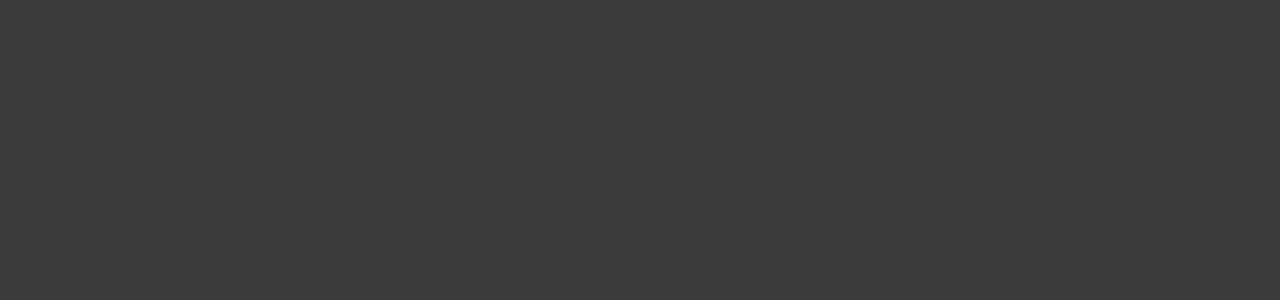
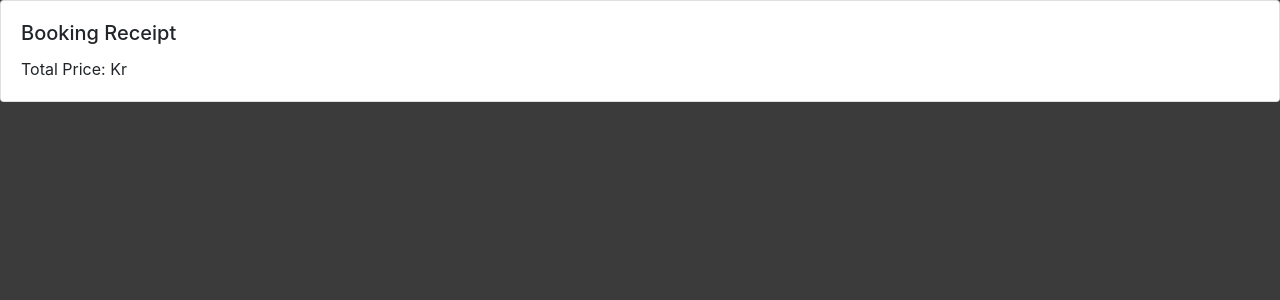
Before and after one commit to AruneeThongkrathok/Feature-Flicks---The-Cinema, a React (Vite) app: page /Receipt in a window 1280 px wide. Before the commit this address had no page. Shown: the top 300 px of the page. Built offline with nearby package versions, Linux system fonts and the light colour scheme.

Commit message:
Dispalying a receipt of t´booked movie when clicking book button

```diff
--- a/src/components/ChooseSeats.jsx
+++ b/src/components/ChooseSeats.jsx
@@ -1,7 +1,7 @@
 import React, { useEffect, useState } from "react";
-import { useLocation } from "react-router-dom";
+import { useLocation, useNavigate } from "react-router-dom";
 import "../css/ChooseSeats.css";
-import { Card, Col, Row, Image } from "react-bootstrap";
+import { Card, Col, Row, Image, Button } from "react-bootstrap";
 import TicketDropdown from "./TicketDropdown";
 
 export default function ChooseSeat() {
@@ -16,6 +16,8 @@ export default function ChooseSeat() {
     senior: 0,
     adult: 0,
   });
+  const navigate = useNavigate();
+  const [totalPrice, setTotalPrice] = useState(0);
 
   useEffect(() => {
     const fetchData = async () => {
@@ -82,8 +84,9 @@ export default function ChooseSeat() {
     }
   };
 
-  const handleTicketSelection = (ticketCounts) => {
+  const handleTicketSelection = (ticketCounts, totalPrice) => {
     setTicketCounts(ticketCounts);
+    setTotalPrice(totalPrice);
     console.log("Selected Ticket Counts:", ticketCounts);
     const totalTicketsChosen = Object.values(ticketCounts).reduce(
       (acc, count) => acc + count,
@@ -92,6 +95,17 @@ export default function ChooseSeat() {
     setSelectedSeats((prevSelectedSeats) =>
       prevSelectedSeats.slice(0, totalTicketsChosen)
     );
+  };
+
+  const handleBook = () => {
+    navigate("/Receipt", {
+      state: {
+        movieTitle: movieTitle,
+        screeningTime: screeningTime,
+        selectedSeats: selectedSeats,
+        totalPrice: totalPrice,
+      },
+    });
   };
 
   return (
@@ -136,6 +150,9 @@ export default function ChooseSeat() {
               </Row>
             ))}
           </Card>
+          <Button variant="secondary" onClick={handleBook}>
+            BOOK
+          </Button>
         </Card>
       </Row>
     </Card>
--- /dev/null
+++ b/src/components/Receipt.jsx
@@ -0,0 +1,34 @@
+import React from "react";
+import { useLocation } from "react-router-dom";
+import { Card } from "react-bootstrap";
+
+function Receipt() {
+  const location = useLocation();
+  const { movieTitle, screeningTime, selectedSeats, totalPrice } =
+    location.state || {};
+
+  return (
+    <Card>
+      <Card.Body>
+        <Card.Title>Booking Receipt</Card.Title>
+        <Card.Text>
+          {movieTitle && <div>Movie Title: {movieTitle}</div>}
+          {screeningTime && <div>Screening Time: {screeningTime}</div>}
+          {selectedSeats && (
+            <div>
+              Selected Seats:{" "}
+              {selectedSeats
+                .map(
+                  (seat) => `Row: ${seat.rowNumber} Seat: ${seat.seatNumber}`
+                )
+                .join(", ")}
+            </div>
+          )}
+          <div>Total Price: {totalPrice}Kr</div>
+        </Card.Text>
+      </Card.Body>
+    </Card>
+  );
+}
+
+export default Receipt;
--- a/src/components/TicketDropdown.jsx
+++ b/src/components/TicketDropdown.jsx
@@ -28,7 +28,7 @@ function TicketDropdown({ handleTicketSelection }) {
     };
     setTicketCounts(updatedCounts);
     calculateTotalPrice(updatedCounts);
-    handleTicketSelection(updatedCounts);
+    handleTicketSelection(updatedCounts, totalPrice);
   };
 
   const calculateTotalPrice = (ticketCounts) => {
--- a/src/main.jsx
+++ b/src/main.jsx
@@ -5,6 +5,7 @@ import App from "./App";
 import "./index.css";
 import Bookmovie from "./components/BookMovie";
 import ChooseSeats from "./components/ChooseSeats";
+import Receipt from "./components/Receipt";
 
 createRoot(document.getElementById("root")).render(
   <React.StrictMode>
@@ -13,6 +14,7 @@ createRoot(document.getElementById("root")).render(
         <Route path="/" element={<App />} />
         <Route path="/Bookmovie/:movieId" element={<Bookmovie />} />
         <Route path="/chooseSeats/:screeningId" element={<ChooseSeats />} />
+        <Route path="/Receipt" element={<Receipt />} />
       </Routes>
     </BrowserRouter>
   </React.StrictMode>
```
